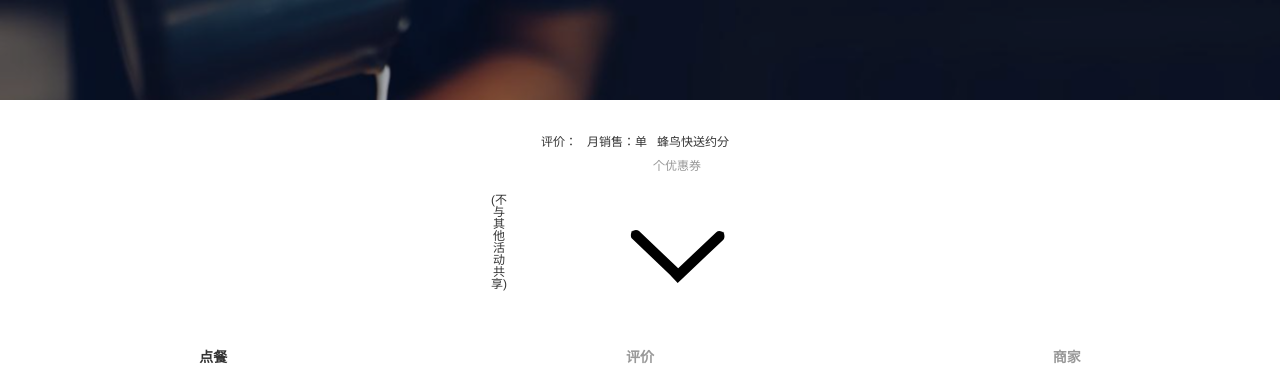
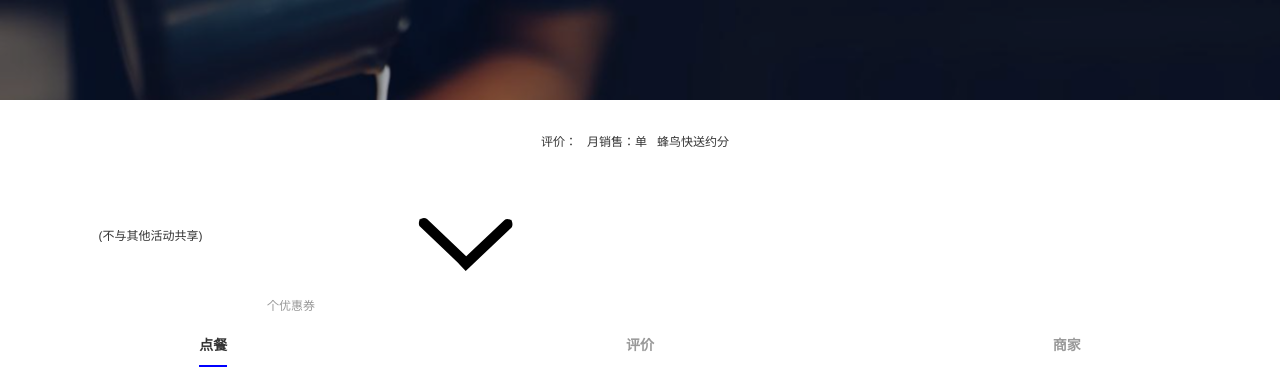
Before and after one commit to xxxfn/React, a React (Create React App) app: page /#/details/1/1 in a window 1280 px wide. Shown: the top 371 px of the page. Built offline with nearby package versions, Linux system fonts and the light colour scheme; no server answers; a small style sheet from the web is missing.

Commit message:
样式的修改

```diff
--- a/src/pages/Details/Details.js
+++ b/src/pages/Details/Details.js
@@ -32,12 +32,13 @@ class Details extends Component{
     var id=this.props.match.params.id || "E12006081213081270247";
     var offset=this.props.match.params.offset || 0;
     var _this=this;
-    axios.get(this.state.api+`https://h5.ele.me/restapi/shopping/v3/restaurants?latitude=22.54286&longitude=114.059563&offset=${offset}&limit=8&extras[]=activities&extras[]=tags&extra_filters=home&rank_id=&terminal=h5`).then(result=>{
+    axios.get(this.state.api+`https://h5.ele.me/restapi/shopping/v3/restaurants?latitude=22.55329&longitude=113.88308&offset=${offset}&limit=8&extras[]=activities&extras[]=tags&extra_filters=home&rank_id=&terminal=h5`).then(result=>{
        var res=result.data;
        console.log(id);
        console.log(res);
        if(res.has_next){
          for(var i=0;i<res.items.length;i++){
+           console.log(res.items[i].restaurant.id)
            if(res.items[i].restaurant.id===id){
              var url=res.items[i].restaurant.image_path;
              var reg=/png$/;
--- a/src/pages/Details/Details.scss
+++ b/src/pages/Details/Details.scss
@@ -52,7 +52,7 @@
       display: flex;
       margin: 12px auto 0;
       align-items: center;
-      width: 370px;
+      width: 100%;
       text-align: center;
       .smil{
         display: block;
@@ -66,6 +66,11 @@
       }
       .jian{
         font-size: 12px;
+        display: block;
+        width: 193px;
+        text-overflow: ellipsis;
+        overflow: hidden;
+        white-space: nowrap;
       }
       .hui{
         font-size: 12px;
```
Also changed, not shown: src/pages/Details/DetailsUI.js (+0 -21 lines).
